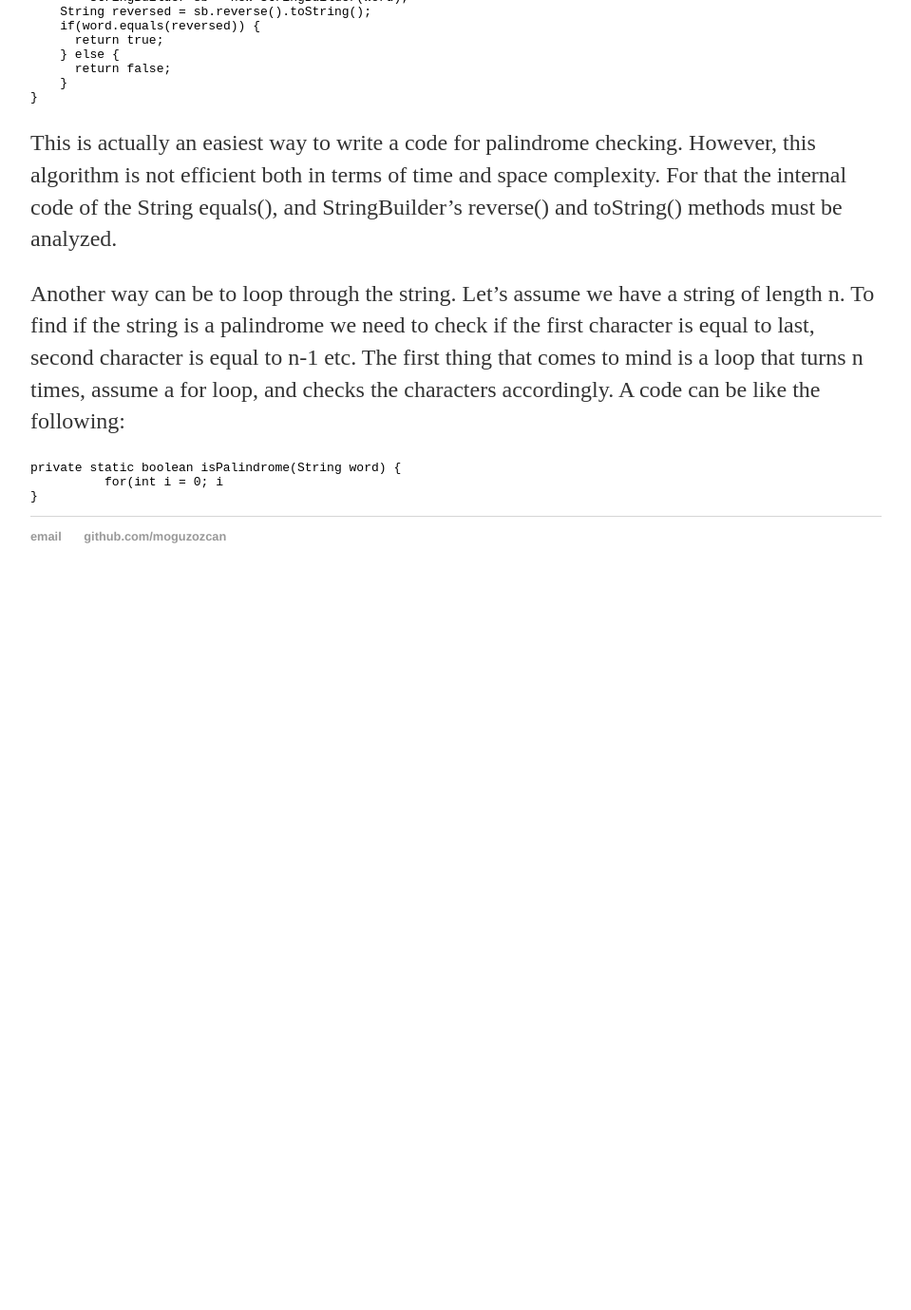
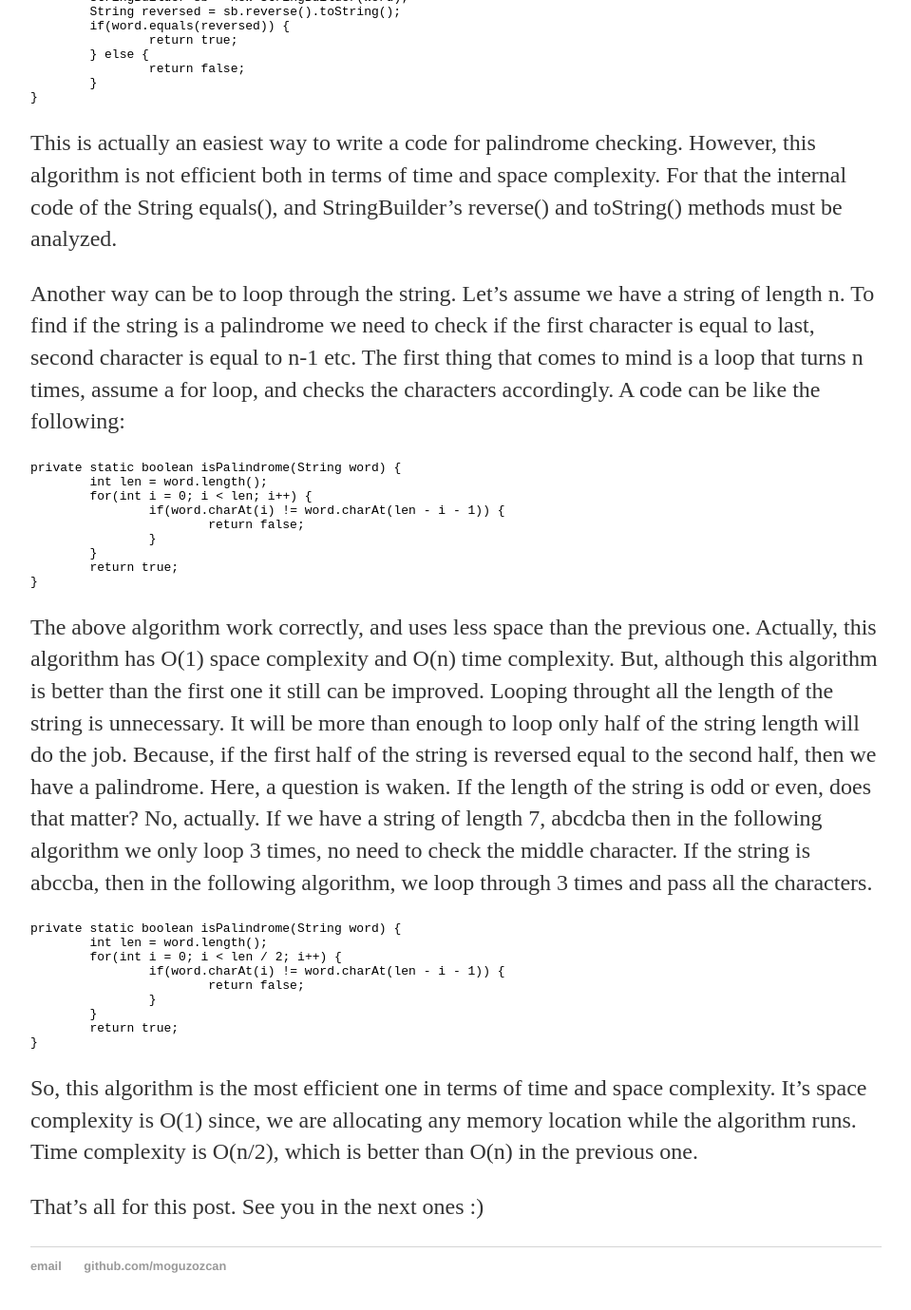
Before and after one commit to moguzozcan/moguzozcan.github.io, a Jekyll site: the page built from _posts/2017-02-08-analysis-of-java-palindrome-checking-algorithms.md, in a window 1280 px wide and 1400 px high, scrolled down 584 px. Shown: the top 1379 px of the window at 95% size, without its empty margins (160-1119 px from the left). Built offline with Jekyll 4.4.1, drawn with Linux system fonts in a browser that asks for light colours; before the commit the page ends 1216 px from its top, so only the background shows below that.

Commit message:
Update 2017-02-08-analysis-of-java-palindrome-checking-algorithms.md

````diff
--- a/_posts/2017-02-08-analysis-of-java-palindrome-checking-algorithms.md
+++ b/_posts/2017-02-08-analysis-of-java-palindrome-checking-algorithms.md
@@ -14,12 +14,12 @@ Like this:
 ```java
 private static boolean isPalindrome(String word) {
 	StringBuilder sb = new StringBuilder(word);
-    String reversed = sb.reverse().toString();
-    if(word.equals(reversed)) {
-      return true;
-    } else {
-      return false;
-    }
+    	String reversed = sb.reverse().toString();
+    	if(word.equals(reversed)) {
+      		return true;
+    	} else {
+      		return false;
+    	}
 }
 ```
 
@@ -33,6 +33,38 @@ mind is a loop that turns n times, assume a for loop, and checks the characters
 
 ```java
 private static boolean isPalindrome(String word) {
-	  for(int i = 0; i
+	int len = word.length();
+	for(int i = 0; i < len; i++) {
+		if(word.charAt(i) != word.charAt(len - i - 1)) {
+			return false;
+		}
+	}
+	return true;
 }
 ```
+
+The above algorithm work correctly, and uses less space than the previous one. Actually, this algorithm has O(1) space
+complexity and O(n) time complexity. But, although this algorithm is better than the first one it still can be improved.
+Looping throught all the length of the string is unnecessary. It will be more than enough to loop only half of the string
+length will do the job. Because, if the first half of the string is reversed equal to the second half, then we have a
+palindrome. Here, a question is waken. If the length of the string is odd or even, does that matter? No, actually.
+If we have a string of length 7, abcdcba then in the following algorithm we only loop 3 times, no need to check the middle
+character. If the string is abccba, then in the following algorithm, we loop through 3 times and pass all the characters.
+
+```java
+private static boolean isPalindrome(String word) {
+	int len = word.length();
+	for(int i = 0; i < len / 2; i++) {
+		if(word.charAt(i) != word.charAt(len - i - 1)) {
+			return false;
+		}
+	}
+	return true;
+}
+```
+
+So, this algorithm is the most efficient one in terms of time and space complexity. It's space complexity is O(1) since,
+we are allocating any memory location while the algorithm runs. Time complexity is O(n/2), which is better than O(n) in the
+previous one.
+
+That's all for this post. See you in the next ones :)
````
